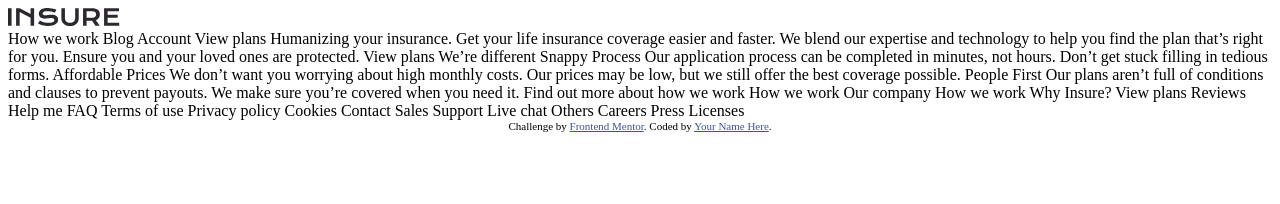
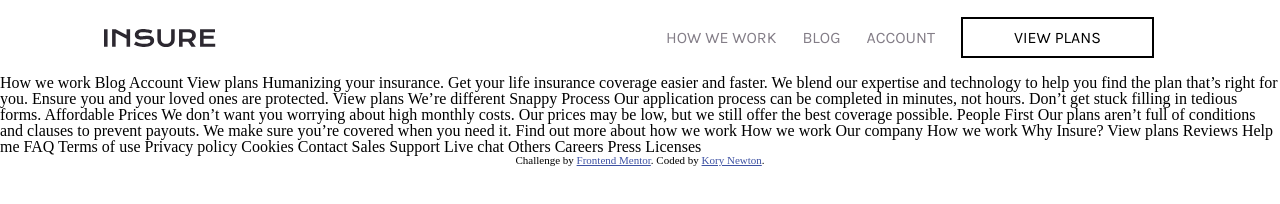
Before and after one commit to korynewton/korynewton.github.io-insure, a plain HTML site: page index.html in a window 1280 px wide. Drawn offline with Linux system fonts and the light colour scheme.

Commit message:
complete header

```diff
--- a/index.html
+++ b/index.html
@@ -11,23 +11,33 @@
       sizes="32x32"
       href="./images/favicon-32x32.png"
     />
+    <link rel="stylesheet" href="styles/reset.css" />
+    <link rel="stylesheet" href="styles/index.css" />
+    <link
+      href="https://fonts.googleapis.com/css?family=DM+Serif+Display|Karla:400,700&display=swap"
+      rel="stylesheet"
+    />
 
     <title>Frontend Mentor | Insure landing page</title>
-
-    <!-- Feel free to remove these styles or customise in your own stylesheet 👍 -->
-    <style>
-      .attribution {
-        font-size: 11px;
-        text-align: center;
-      }
-      .attribution a {
-        color: hsl(228, 45%, 44%);
-      }
-    </style>
   </head>
   <body>
-    <div class="nav">
-      <img src="images/logo.svg" alt="Insure" />
+    <div class="container">
+      <header>
+        <div class="header-left">
+          <span class="helper"></span>
+          <img src="images/logo.svg" alt="Insure" />
+        </div>
+
+        <div class="header-right">
+          <a href="#">How we work</a>
+          <a href="#">Blog</a>
+          <a href="#">Account</a>
+          <div class="view-plans">
+            <a href="#">View plans</a>
+          </div>
+          <!-- <a class="view-plans" href="#">View plans</a> -->
+        </div>
+      </header>
     </div>
 
     How we work Blog Account View plans Humanizing your insurance. Get your life
@@ -47,7 +57,7 @@
       Challenge by
       <a href="https://www.frontendmentor.io?ref=challenge" target="_blank"
         >Frontend Mentor</a
-      >. Coded by <a href="#">Your Name Here</a>.
+      >. Coded by <a href="https://github.com/korynewton">Kory Newton</a>.
     </div>
   </body>
 </html>
--- /dev/null
+++ b/styles.css
@@ -0,0 +1,32 @@
+.attribution {
+  font-size: 11px;
+  text-align: center;
+}
+.attribution a {
+  color: hsl(228, 45%, 44%);
+}
+
+.container {
+  margin: 0 100px;
+}
+
+header {
+  height: 75px;
+  border: 1px solid black;
+}
+
+.header-left {
+  height: 100%;
+}
+
+.helper {
+  display: inline-block;
+  height: 100%;
+  vertical-align: middle;
+}
+
+header .header-left img {
+  vertical-align: middle;
+  max-height: 25px;
+  max-width: 160px;
+}
--- /dev/null
+++ b/styles/index.css
@@ -0,0 +1,66 @@
+.attribution {
+  font-size: 11px;
+  text-align: center;
+}
+.attribution a {
+  color: hsl(228, 45%, 44%);
+}
+
+.container {
+  margin: 0 100px;
+}
+
+/* Header Styles */
+header {
+  height: 75px;
+  display: flex;
+}
+
+.header-left {
+  width: 50%;
+  height: 100%;
+}
+
+.header-right {
+  display: flex;
+  align-items: center;
+  justify-content: space-evenly;
+  width: 50%;
+  height: 100%;
+  display: flex;
+}
+
+.helper {
+  display: inline-block;
+  height: 100%;
+  vertical-align: middle;
+}
+
+header .header-left img {
+  vertical-align: middle;
+  max-height: 25px;
+  max-width: 160px;
+}
+
+.header-right a {
+  text-transform: uppercase;
+  text-decoration: none;
+  color: hsl(273, 4%, 51%);
+  font-family: 'Karla', sans-serif;
+  font-weight: 400;
+}
+
+.header-right .view-plans {
+  display: flex;
+  align-items: center;
+  justify-content: center;
+  color: black;
+  border: 2px solid black;
+  height: 50%;
+  width: 35%;
+}
+
+.view-plans a {
+  color: black;
+  text-decoration: black;
+}
--- /dev/null
+++ b/styles/reset.css
@@ -0,0 +1,129 @@
+/* http://meyerweb.com/eric/tools/css/reset/
+   v2.0 | 20110126
+   License: none (public domain)
+*/
+
+html,
+body,
+div,
+span,
+applet,
+object,
+iframe,
+h1,
+h2,
+h3,
+h4,
+h5,
+h6,
+p,
+blockquote,
+pre,
+a,
+abbr,
+acronym,
+address,
+big,
+cite,
+code,
+del,
+dfn,
+em,
+img,
+ins,
+kbd,
+q,
+s,
+samp,
+small,
+strike,
+strong,
+sub,
+sup,
+tt,
+var,
+b,
+u,
+i,
+center,
+dl,
+dt,
+dd,
+ol,
+ul,
+li,
+fieldset,
+form,
+label,
+legend,
+table,
+caption,
+tbody,
+tfoot,
+thead,
+tr,
+th,
+td,
+article,
+aside,
+canvas,
+details,
+embed,
+figure,
+figcaption,
+footer,
+header,
+hgroup,
+menu,
+nav,
+output,
+ruby,
+section,
+summary,
+time,
+mark,
+audio,
+video {
+  margin: 0;
+  padding: 0;
+  border: 0;
+  font-size: 100%;
+  font: inherit;
+  vertical-align: baseline;
+}
+/* HTML5 display-role reset for older browsers */
+article,
+aside,
+details,
+figcaption,
+figure,
+footer,
+header,
+hgroup,
+menu,
+nav,
+section {
+  display: block;
+}
+body {
+  line-height: 1;
+}
+ol,
+ul {
+  list-style: none;
+}
+blockquote,
+q {
+  quotes: none;
+}
+blockquote:before,
+blockquote:after,
+q:before,
+q:after {
+  content: '';
+  content: none;
+}
+table {
+  border-collapse: collapse;
+  border-spacing: 0;
+}
```
